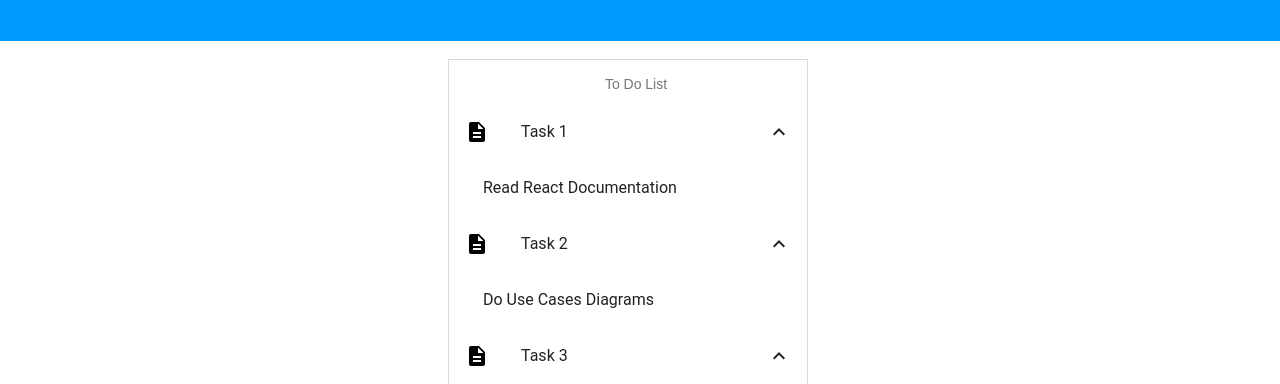
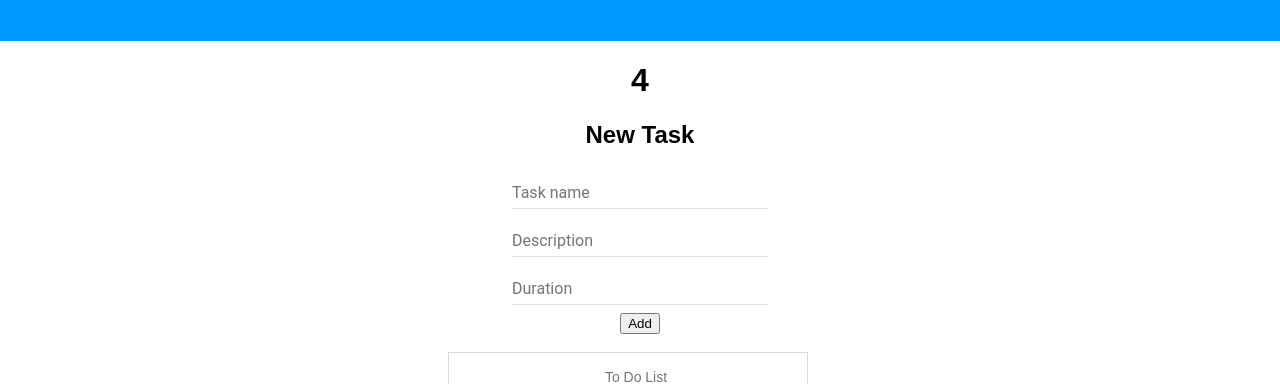
Before and after one commit to dannymartinm/todoReact, a React (Create React App) app: page / in a window 1280 px wide. Shown: the part 149-533 px from the top of the page. Built offline with nearby package versions, Linux system fonts and the light colour scheme.

Commit message:
AddTask function ok. NestedList is not updating tasks

```diff
--- /dev/null
+++ b/src/AddForm.js
@@ -0,0 +1,128 @@
+import React from "react";
+import TextField from "material-ui/TextField";
+
+const emptyTask = {
+  name: "",
+  description: "",
+  duration: undefined,
+  timeElapsed: 0
+};
+
+class AddForm extends React.Component {
+  state = {
+    ...emptyTask
+  };
+
+  componentDidMount() {
+    this.setState(this.props.task);
+  }
+
+  componentWillReceiveProps(nextProps) {
+    this.setState(nextProps.task);
+  }
+
+  handleChange = e => {
+    const { target: { name, value } } = e;
+
+    this.setState({ [name]: value });
+  };
+
+  handleSubmit = e => {
+    e.preventDefault();
+    console.log(this.state.name);
+    const { name, description, duration } = this.state;
+    this.props.onNewTask(name, description, duration);
+
+    this.setState(emptyTask);
+  };
+  render() {
+    const { name, description, duration } = this.state;
+    return (
+      <form onSubmit={this.handleSubmit}>
+        <h2 className="titleForm">New Task </h2>
+
+        <TextField
+          id="text-field"
+          placeholder="Task name"
+          onChange={this.handleChange}
+          type="text"
+          name="name"
+          value={name}
+          // required
+        />
+        <br />
+        <TextField
+          id="text-field"
+          placeholder="Description"
+          name="description"
+          onChange={this.handleChange}
+          type="text"
+          value={description}
+          //  required
+        />
+        <br />
+        <TextField
+          id="text-field"
+          placeholder="Duration"
+          onChange={this.handleChange}
+          type="text"
+          value={duration}
+          //  required
+        />
+        <br />
+        <button className="formButton">Add</button>
+      </form>
+    );
+  }
+}
+export default AddForm;
+
+// const TextFieldExampleSimple = () => (
+//   <div>
+//     <TextField
+//       hintText="Hint Text"
+//     /><br />
+//     <br />
+
+//     <TextField
+//       id="text-field-default"
+//       defaultValue="Default Value"
+//     /><br />
+//     <TextField
+//       hintText="Hint Text"
+//       floatingLabelText="Floating Label Text"
+//     /><br />
+//     <TextField
+//       defaultValue="Default Value"
+//       floatingLabelText="Floating Label Text"
+//     /><br />
+//     <TextField
+//       hintText="Hint Text"
+//       floatingLabelText="Fixed Floating Label Text"
+//       floatingLabelFixed={true}
+//     /><br />
+//     <TextField
+//       hintText="Password Field"
+//       floatingLabelText="Password"
+//       type="password"
+//     /><br />
+//     <TextField
+//       hintText="MultiLine with rows: 2 and rowsMax: 4"
+//       multiLine={true}
+//       rows={2}
+//       rowsMax={4}
+//     /><br />
+//     <TextField
+//       hintText="Message Field"
+//       floatingLabelText="MultiLine and FloatingLabel"
+//       multiLine={true}
+//       rows={2}
+//     /><br />
+//     <TextField
+//       hintText="Full width"
+//       fullWidth={true}
+//     />
+//   </div>
+// );
+
+// export default TextFieldExampleSimple;
--- a/src/App.js
+++ b/src/App.js
@@ -6,6 +6,7 @@ import ExampleList from "./ExampleList";
 import Task from "./Task";
 import NestedList from "./NestedList";
 import MuiThemeProvider from "material-ui/styles/MuiThemeProvider";
+import AddForm from "./AddForm";
 
 const style = {
   margin: 12
@@ -20,28 +21,45 @@ class App extends Component {
           id: 1,
           name: "Task 1",
           description: "Read React Documentation",
-          duration: "60min"
+          duration: 3600,
+          timeElapsed: 0
         },
         {
           id: 2,
           name: "Task 2",
           description: "Do Use Cases Diagrams",
-          duration: "60min"
+          duration: 3600,
+          timeElapsed: 0
         },
         {
           id: 3,
           name: "Task 3",
           description: "Identify Components",
-          duration: "30min"
+          duration: 1800,
+          timeElapsed: 0
         },
         {
           id: 4,
           name: "Task 4",
           description: "Add material-ui",
-          duration: "20min"
+          duration: 1200,
+          timeElapsed: 0
         }
       ]
     };
+
+    this.addTask = this.addTask.bind(this);
+  }
+
+  addTask(name, description, duration) {
+    const id = this.state.tasks.length + 1;
+    const timeElapsed = 0;
+
+    const tasks = [
+      ...this.state.tasks,
+      { id, name, description, duration, timeElapsed }
+    ];
+    this.setState({ tasks });
   }
   render() {
     const { tasks } = this.state;
@@ -51,11 +69,18 @@ class App extends Component {
           <img src={logo} className="App-logo" alt="logo" />
           <h1 className="App-title">Welcome to To Do App</h1>
         </header>
+        <h1>{this.state.tasks.length}</h1>
+        <div className="formContainer">
+          <MuiThemeProvider>
+            <AddForm onNewTask={this.addTask} />
+          </MuiThemeProvider>
+        </div>
         <div className="listContainer">
           <MuiThemeProvider>
             <NestedList tasks={tasks} />
           </MuiThemeProvider>
         </div>
+        <TaskList tasks={tasks} />
       </div>
     );
   }
--- a/src/NestedList.js
+++ b/src/NestedList.js
@@ -9,6 +9,10 @@ import Subheader from "material-ui/Subheader";
 import Toggle from "material-ui/Toggle";
 
 export default class ListExampleNested extends React.Component {
+  constructor(props) {
+    super(props);
+    this.state = this.tasks;
+  }
   state = {
     open: false
   };
@@ -20,13 +24,14 @@ export default class ListExampleNested extends React.Component {
   };
 
   render() {
+    const { tasks } = this.props;
     return (
       <div>
         <br />
         <MobileTearSheet>
           <List>
             <Subheader>To Do List</Subheader>
-            {this.props.tasks.map(value => (
+            {tasks.map(value => (
               <ListItem
                 className="listHeader"
                 primaryText={value.name}
@@ -45,7 +50,7 @@ export default class ListExampleNested extends React.Component {
                 nestedItems={[
                   <ListItem
                     className="listsubHeader"
-                    key={1}
+                    key={value}
                     primaryText={value.description}
                   />
                 ]}
```
